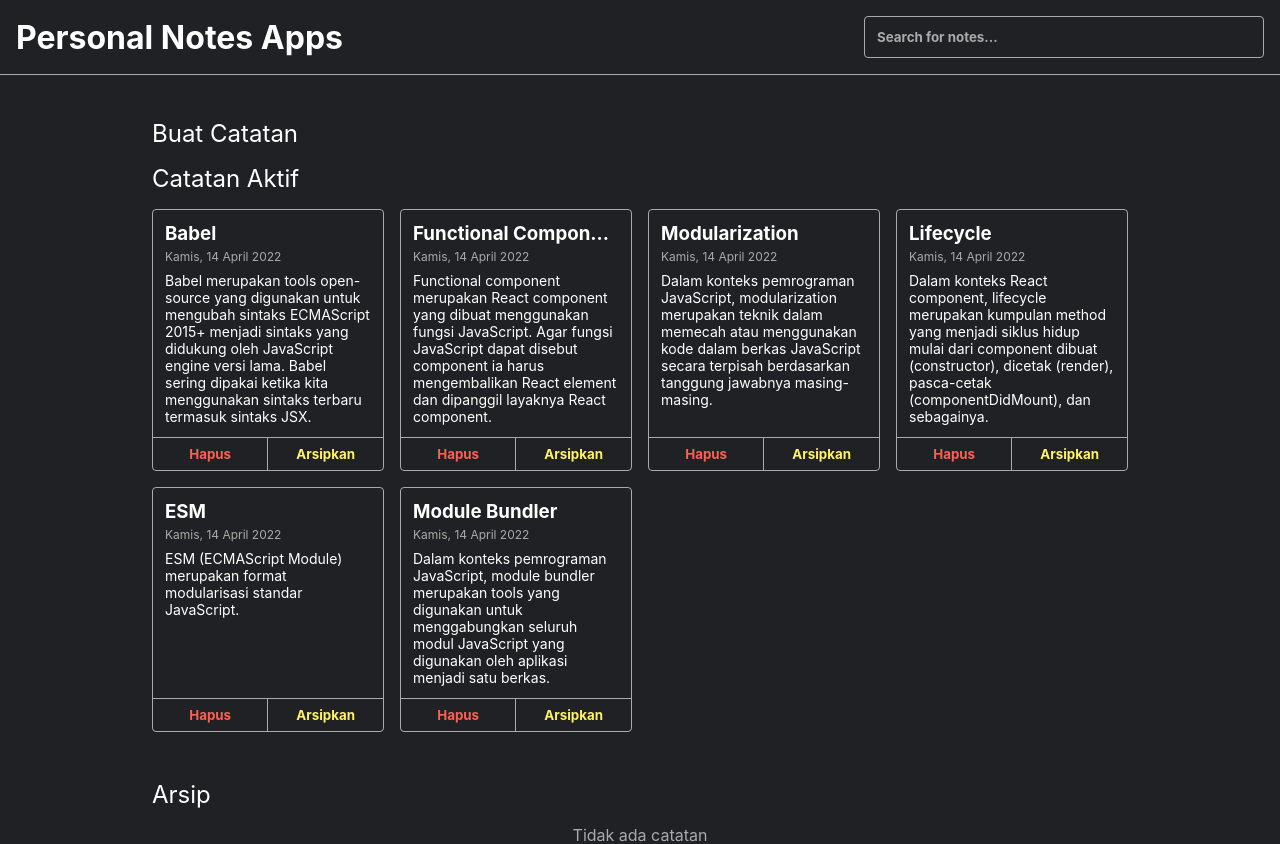
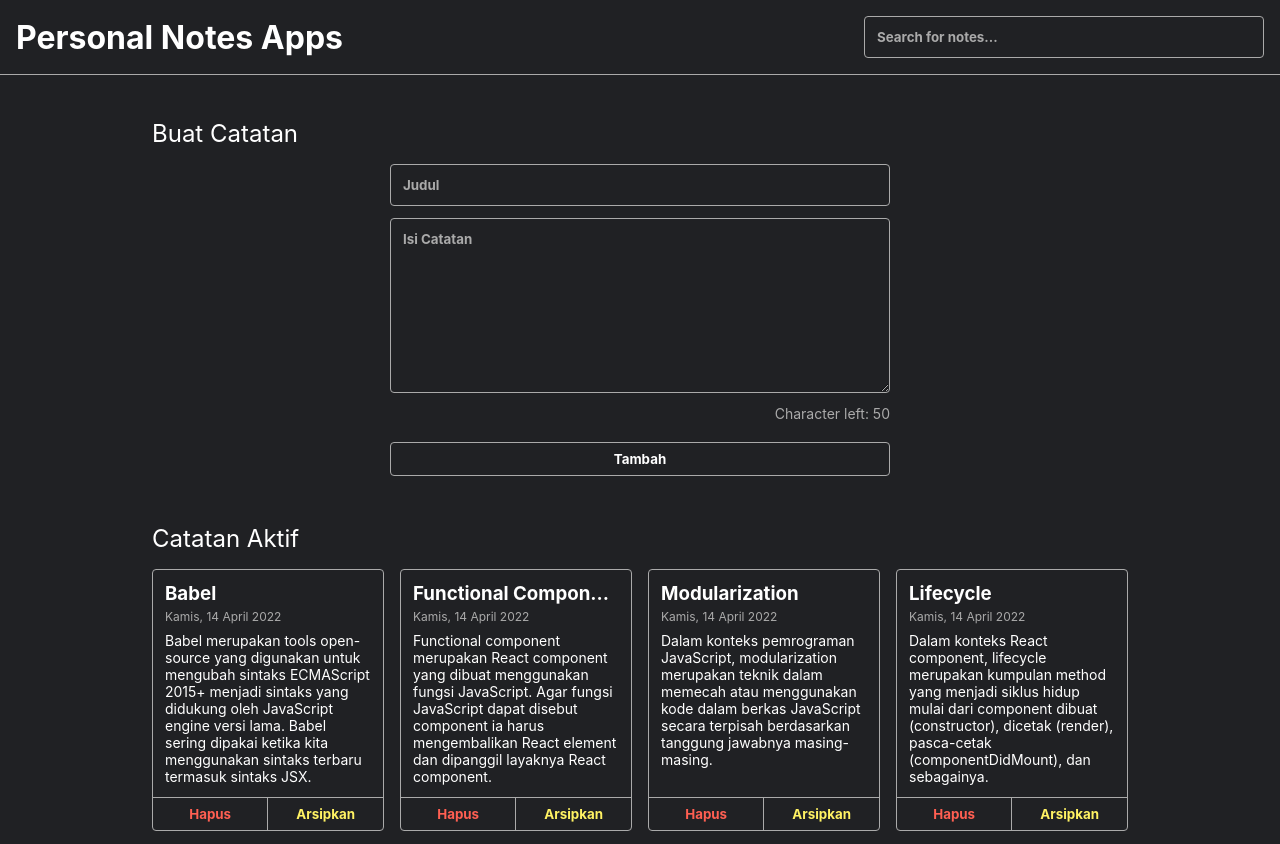
Before and after one commit to Pdz03/Submission-Personal-Notes, a React (Vite) app: page / in a window 1280 px wide. Shown: the top 844 px of the page. Built offline with nearby package versions, Linux system fonts and the light colour scheme.

Commit message:
Tambah data

```diff
--- a/src/components/Content.jsx
+++ b/src/components/Content.jsx
@@ -2,6 +2,7 @@ import React from 'react';
 import NoteList from './NoteList';
 import Header from './Header';
 import { getInitialData } from '../utils';
+import NoteInput from './NoteInput';
 // import ContactInput from './ContactInput';
 
 class Content extends React.Component {
@@ -15,7 +16,7 @@ class Content extends React.Component {
    this.onDeleteHandler = this.onDeleteHandler.bind(this);
    this.onArchiveHandler = this.onArchiveHandler.bind(this);
    this.onSearchHandler = this.onSearchHandler.bind(this);
-   // this.onAddContactHandler = this.onAddContactHandler.bind(this);
+   this.onAddNoteHandler = this.onAddNoteHandler.bind(this);
 }
 
  onDeleteHandler(id) {
@@ -40,21 +41,22 @@ onSearchHandler(query) {
   }
 }
 
-//  onAddContactHandler({ name, tag }) {
-//   this.setState((prevState) => {
-//     return {
-//       contacts: [
-//         ...prevState.contacts,
-//         {
-//           id: +new Date(),
-//           name,
-//           tag,
-//           imageUrl: '/images/default.jpg',
-//         }
-//       ]
-//     }
-//   });
-// }
+ onAddNoteHandler({ title, body }) {
+  this.setState((prevState) => {
+    return {
+      notes: [
+        ...prevState.notes,
+        {
+          id: 'noteid-'+new Date(),
+          title,
+          body,
+          archived: false,
+          createdAt: +new Date()
+        }
+      ]
+    }
+  });
+}
 
  render() {
     const notes = this.state.notes
@@ -71,7 +73,7 @@ onSearchHandler(query) {
     <Header onSearch={this.onSearchHandler}/>
     <div className="note-app__body">
        <h2>Buat Catatan</h2>
-       {/* <ContactInput addContact={this.onAddContactHandler} /> */}
+       <NoteInput addNote={this.onAddNoteHandler} />
        <h2>Catatan Aktif</h2>
        {daftarNote.length > 0 ?
         <NoteList notes={daftarNote} onDelete={this.onDeleteHandler} onArchive={this.onArchiveHandler} />
--- /dev/null
+++ b/src/components/NoteInput.jsx
@@ -0,0 +1,56 @@
+import React from 'react';
+
+class NoteInput extends React.Component {
+    constructor(props) {
+        super(props);
+
+        // inisialisasi state
+        this.state = {
+          title: '',
+          body: '',
+          noteBodyLength: 0
+        }
+
+        this.onNameChangeEventHandler = this.onNameChangeEventHandler.bind(this);
+        this.onBodyChangeEventHandler = this.onBodyChangeEventHandler.bind(this);
+        this.onSubmitEventHandler = this.onSubmitEventHandler.bind(this);
+      }
+
+      onNameChangeEventHandler(event) {
+        this.setState(() => {
+          return {
+            title: event.target.value,
+          }
+        });
+      }
+
+      onBodyChangeEventHandler(event) {
+        this.setState(() => {
+          return {
+            body: event.target.value,
+            noteBodyLength: event.target.value.length
+          }
+        });
+      }
+
+      onSubmitEventHandler(event) {
+        event.preventDefault();
+        this.props.addNote(this.state);
+        this.state.title='';
+        this.state.body='';
+        this.state.noteBodyLength=50;
+      }
+
+ render() {
+   return (
+     <form className='note-input' onSubmit={this.onSubmitEventHandler}>
+       <input className="note-input__title" type="text" placeholder="Judul" value={this.state.title} onChange={this.onNameChangeEventHandler} />
+       <textarea className="note-input__body" type="text" placeholder="Isi Catatan" value={this.state.body} onChange={this.onBodyChangeEventHandler}></textarea>
+       <p className="note-input__title__char-limit">Character left: {50 - this.state.noteBodyLength}</p><br></br>
+       <button type="submit">Tambah</button>
+     </form>
+   )
+ }
+}
+
+export default NoteInput;
```
